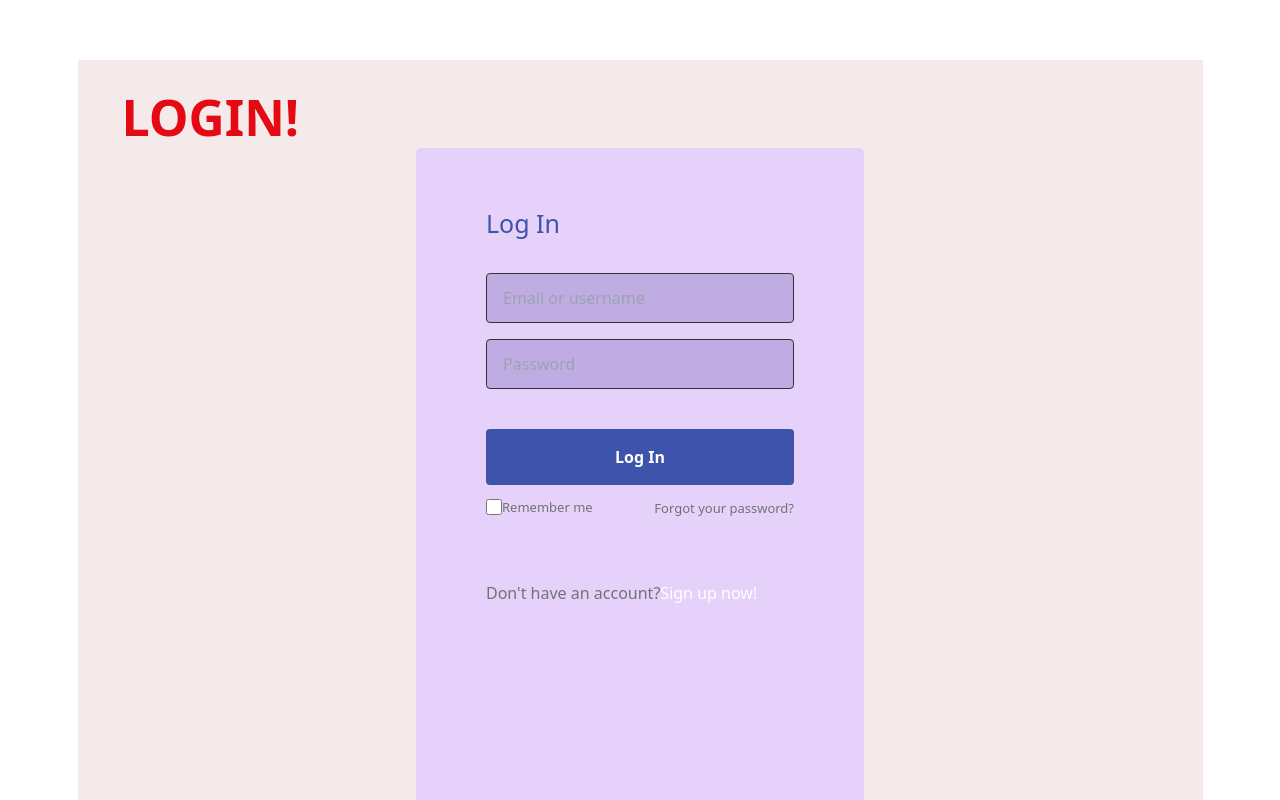
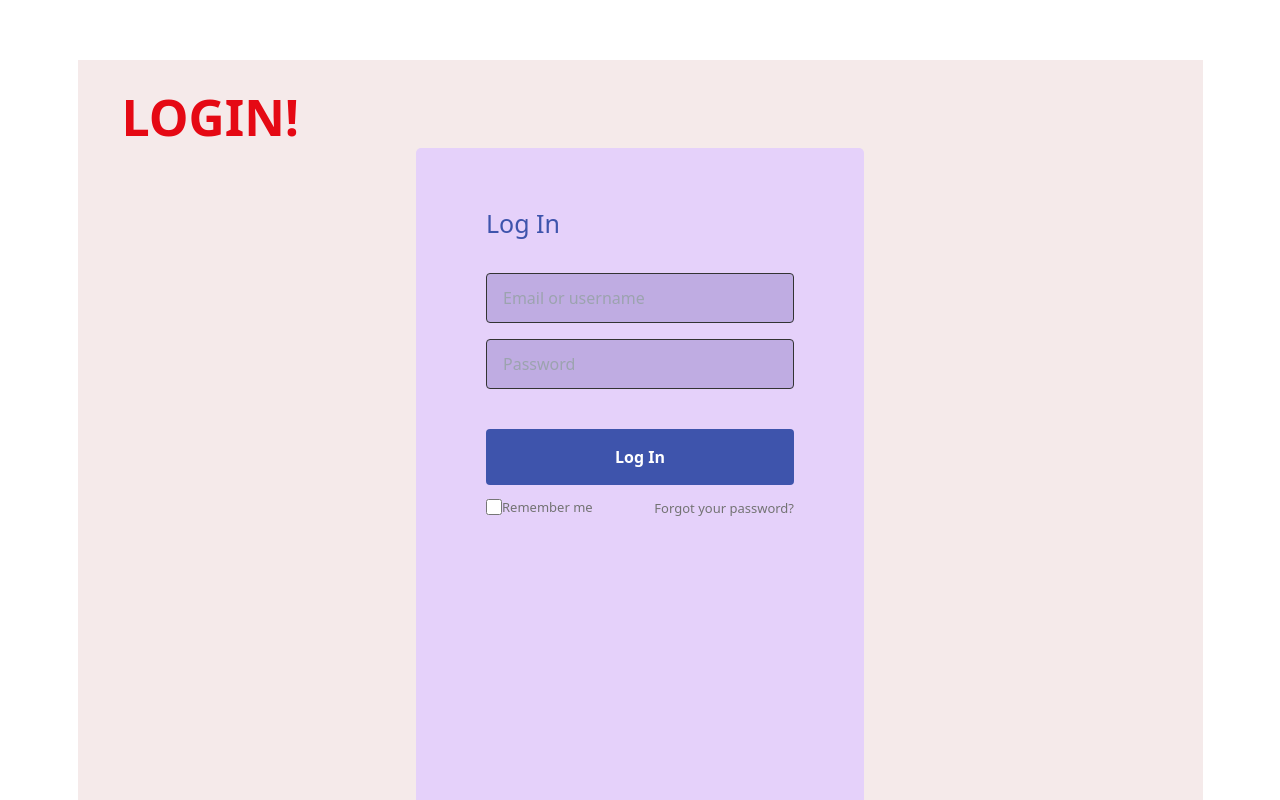
Before and after one commit to NgoThanhCong/feweb, a React (Create React App) app: page / in a window 1280 px wide. Shown: the top 800 px of the page. Built offline with nearby package versions, Linux system fonts and the light colour scheme.

Commit message:
bỏ CreateAccount trong Login

```diff
--- a/src/page/admin/Login.js
+++ b/src/page/admin/Login.js
@@ -36,13 +36,6 @@ function Login() {
                                 <a className="help-link" href="/">Forgot your password?</a>
                             </div>
                         </div>
-
-                        <div className="login-form-other">
-                            <div className="login-form-signupnow" style={{fontSize: '90'}}>
-                                Don't have an account?
-                                <a href={`CreateAccount`} className="login-form-signupnow-link">Sign up now!</a>
-                            </div>
-                        </div>
                     </div>
                 </div>
                 <div className="login-overlay">
```
